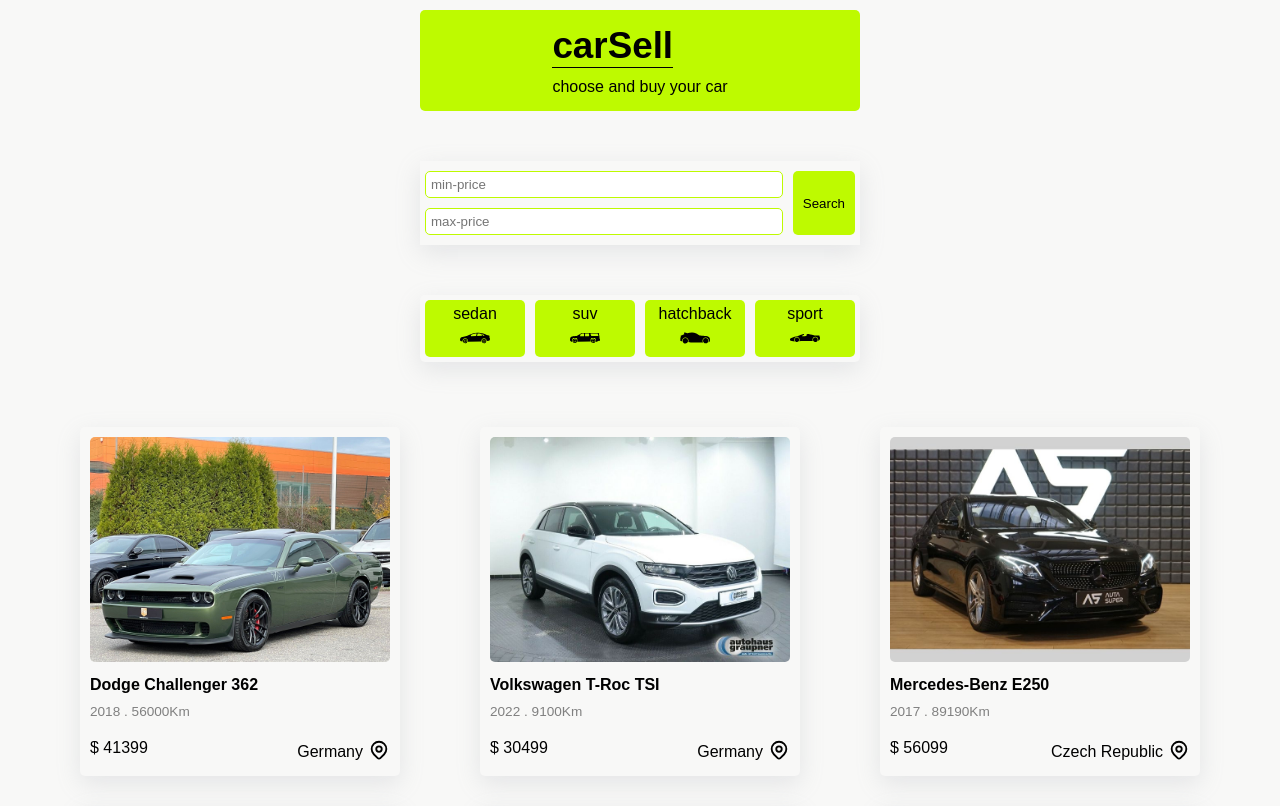
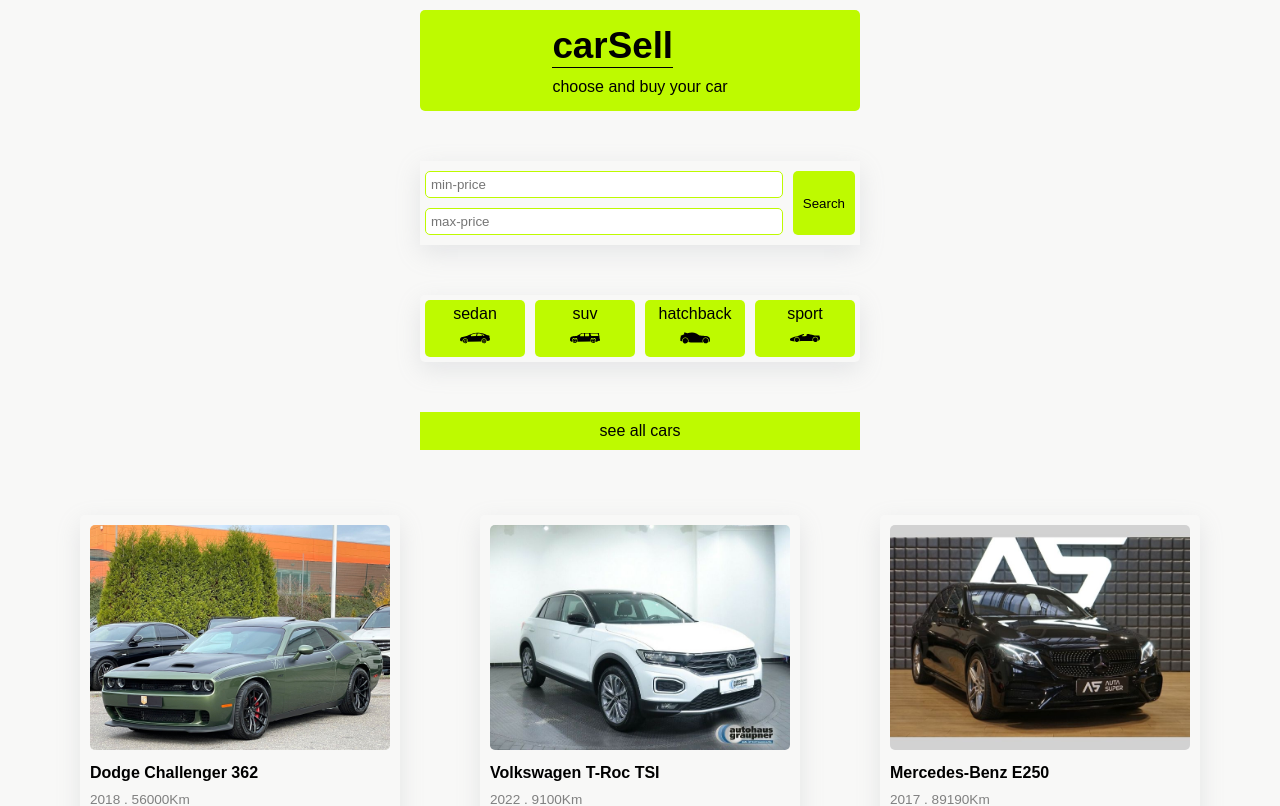
Before and after one commit to hedieh-heydari/NextAutoSell, a Next.js app: page / in a window 1280 px wide. Shown: the top 806 px of the page. Built offline with nearby package versions, Linux system fonts and the light colour scheme.

Commit message:
add component of the home page

```diff
--- /dev/null
+++ b/components/module/AllButton.js
@@ -0,0 +1,12 @@
+import Link from "next/link";
+import styles from './AllButton.module.css'
+function AllButton(){
+    return(
+        <>
+        <div className={styles.container}>
+        <Link href='/cars'>see all cars</Link>
+        </div>
+        </>
+    )
+}
+export default AllButton
--- /dev/null
+++ b/components/module/AllButton.module.css
@@ -0,0 +1,18 @@
+.container {
+    width: 440px;
+    margin: 50px auto;
+  }
+
+  .container a {
+    background-color: #befa00;
+    display: block;
+    width: 100%;
+    text-align: center;
+    padding: 10px 0;
+  }
+
+  @media (max-width: 600px) {
+    .container {
+      width: 320px;
+    }
+  }
--- a/pages/index.js
+++ b/pages/index.js
@@ -1,8 +1,19 @@
-import Details from './cars/index'
-export default function Home() {
+import Categories from "../components/module/Categories";
+import SearchBar from "../components/module/SearchBar";
+import CarsPage from "../components/templates/CarsPage";
+import carsData from '../data/CarsData'
+import AllButton from "../components/module/AllButton";
+
+function Home() {
+  const cars = carsData.slice(0,3)
   return (
     <div>
-    <Details/>
+      <SearchBar/>
+      <Categories/>
+      <AllButton/>
+      <CarsPage carsData={cars} />
     </div>
-  )
+  );
 }
+
+export default Home;
```
